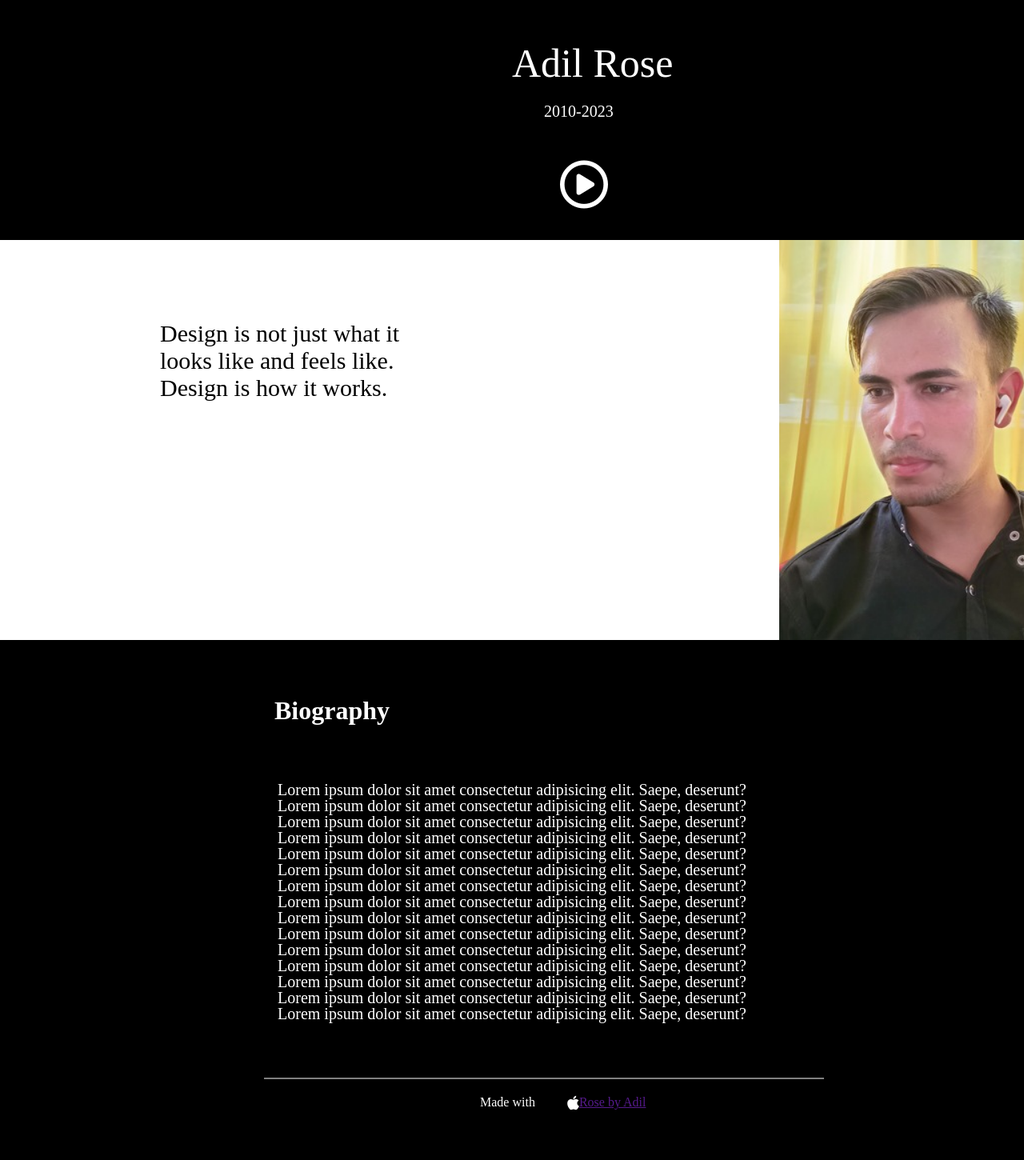
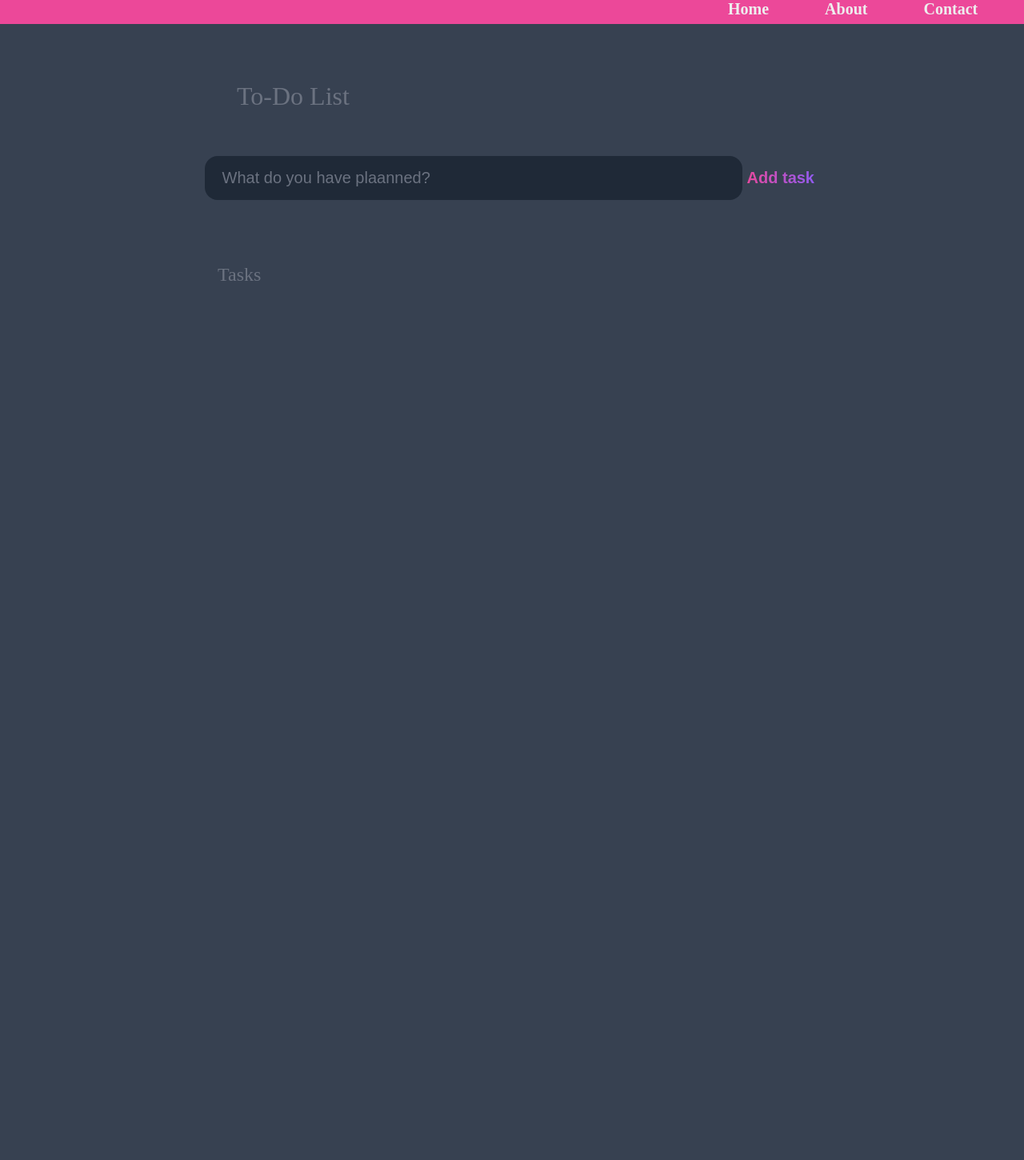
Before and after one commit to AMANULLAH023HY/OIBGRIP, a plain HTML site: page index.html in a window 1280 px wide. Shown: the top 1450 px of the page at 80% size. After the commit the page ends 800 px from the top, so only its background shows below. Drawn offline with Linux system fonts and the light colour scheme.

Commit message:
To-Do-List Level-2 Task-3
This is To-Do-List using HTML CSS and JavaScript.

```diff
--- a/index.html
+++ b/index.html
@@ -5,72 +5,57 @@
     <meta charset="UTF-8">
     <meta http-equiv="X-UA-Compatible" content="IE=edge">
     <meta name="viewport" content="width=device-width, initial-scale=1.0">
-    <title>Tribute Page</title>
+    <title>TO-DO List</title>
     <link rel="stylesheet" href="/style.css">
 </head>
 
 <body>
-    <div class="container">
-        <div class="first">
-            <div class="title">
-                <p class="name">Adil Rose</p>
-                <p class="date">2010-2023</p>
-                <span><i class="fa-sharp fa-regular fa-circle-play"></i></span>
 
+    <nav>
+        <ul>
+            <li>Home</li>
+            <li>About</li>
+            <li>Contact</li>
+            <li>Help</li>
+        </ul>
+    </nav>
+    <header>
+        <h1>To-Do List</h1>
+        <form action="" id="new-task-form">
+            <input type="text" id="new-task-input" placeholder=" What do you have plaanned?">
+            <input type="submit" id="new-task-submit" value="Add task">
+        </form>
+    </header>
+
+    <main>
+        <section class="task-list">
+            <h2>Tasks</h2>
+            <div id="tasks">
+
+                <!-- <div class="task">
+
+                    <div class="content">
+                        <input type="text" class="text" value="My shiny task" readonly>
                     </div>
-
-
-        </div>
-
-
-        <div class="second">
-            <div class="description">
-                Design is not just what it <br> looks like and feels like. <br>
-                Design is how it works.
-            </div>
-            <div class="img">
-                <img src="/rose.jpg" alt="" height="500px" width="">
+                    <div class="actions">
+                        <button class="edit">Edit</button>
+                        <button class="delete">Delete</button>
                     </div>
                 </div>
+                <div class="task">
 
-
-
-        <div class="third">
                     <div class="content">
-    <h1>Biography</h1>
-    <p>Lorem ipsum dolor sit amet consectetur adipisicing elit. Saepe, deserunt?</p>
-    <p>Lorem ipsum dolor sit amet consectetur adipisicing elit. Saepe, deserunt?</p>
-    <p>Lorem ipsum dolor sit amet consectetur adipisicing elit. Saepe, deserunt?</p>
-    <p>Lorem ipsum dolor sit amet consectetur adipisicing elit. Saepe, deserunt?</p>
-    <p>Lorem ipsum dolor sit amet consectetur adipisicing elit. Saepe, deserunt?</p>
-    <p>Lorem ipsum dolor sit amet consectetur adipisicing elit. Saepe, deserunt?</p>
-    <p>Lorem ipsum dolor sit amet consectetur adipisicing elit. Saepe, deserunt?</p>
-    <p>Lorem ipsum dolor sit amet consectetur adipisicing elit. Saepe, deserunt?</p>
-    <p>Lorem ipsum dolor sit amet consectetur adipisicing elit. Saepe, deserunt?</p>
-    <p>Lorem ipsum dolor sit amet consectetur adipisicing elit. Saepe, deserunt?</p>
-    <p>Lorem ipsum dolor sit amet consectetur adipisicing elit. Saepe, deserunt?</p>
-    <p>Lorem ipsum dolor sit amet consectetur adipisicing elit. Saepe, deserunt?</p>
-    <p>Lorem ipsum dolor sit amet consectetur adipisicing elit. Saepe, deserunt?</p>
-    <p>Lorem ipsum dolor sit amet consectetur adipisicing elit. Saepe, deserunt?</p>
-    <p>Lorem ipsum dolor sit amet consectetur adipisicing elit. Saepe, deserunt?</p>
+                        <input type="text" class="text" value="My shiny task" readonly>
                     </div>
-<div class="line"></div>
-
-<footer>
-<ul>
-    <li>Made with</li>
-    <li><i class="fa-brands fa-apple"></i></li>
-    <li><a href="">Rose by Adil</a> </li>
-</ul>
-
-</footer>
-
+                    <div class="actions">
+                        <button class="edit">Edit</button>
+                        <button class="delete">Delete</button>
                     </div>
-
+                </div> -->
             </div>
-
-    <script src="https://kit.fontawesome.com/5d7ca373df.js" crossorigin="anonymous"></script>
-
+        </section>
+    </main>
+    <script src="/script.js"></script>
 </body>
 
 </html>
--- a/script.js
+++ b/script.js
@@ -1,7 +1,75 @@
-let string = "";
-let buttons= document.querySelectorAll('.button');
-Array.from(buttons).forEach((button)=>{
-  button.addEventListener('click',(e)=>{
-    console.log(e.target);
-  })
-})
+
+window.addEventListener('load', () => {
+    const form = document.querySelector("#new-task-form");
+    const input = document.querySelector("#new-task-input");
+    const list_el = document.querySelector("#tasks");
+    form.addEventListener('submit', (e) => {
+        e.preventDefault();
+        const task = input.value;
+        if (!task) {
+            AudioListener("Please fill out the task");
+            return;
+        }
+        const task_el = document.createElement("div");
+        task_el.classList.add("task");
+        const task_content_el = document.createElement("div");
+        task_content_el.classList.add("content");
+
+
+        task_el.appendChild(task_content_el);
+
+
+        const task_input_el = document.createElement("input");
+        task_input_el.classList.add("text");
+
+        task_input_el.type = "text";
+        task_input_el.value = task;
+        task_input_el.setAttribute("readonly", "readonly");
+
+
+        task_content_el.appendChild(task_input_el);
+
+
+        const task_actions_el = document.createElement("div");
+        task_actions_el.classList.add("actions");
+
+        const task_edit_el = document.createElement("button");
+        task_edit_el.classList.add("edit");
+        task_edit_el.innerHTML = "Edit";
+
+        const task_delete_el = document.createElement("button");
+        task_delete_el.classList.add("delete");
+        task_delete_el.innerHTML = "delete";
+
+        task_actions_el.appendChild(task_edit_el);
+        task_actions_el.appendChild(task_delete_el);
+
+        task_el.appendChild(task_actions_el);
+
+
+        list_el.appendChild(task_el);
+
+        input.value = "";
+
+
+        task_edit_el.addEventListener('click', () => {
+            if (task_edit_el.innerText.toLocaleLowerCase() == "edit") {
+                task_input_el.removeAttribute("readonly");
+                task_input_el.focus();
+                task_edit_el.innerText = "Save";
+            }
+            else{
+                task_input_el.setAttribute("readonly", "readonly");
+                task_edit_el.innerText="Edit";
+            }
+
+        });
+
+        task_delete_el.addEventListener('click',()=>{
+         list_el.removeChild(task_el);
+        });
+
+    });
+
+
+});
--- a/style.css
+++ b/style.css
@@ -1,85 +1,152 @@
+:root{
+    --dark:#374151;
+    --darker:#1F2937;
+    --darkest:#111827;
+    --gray:#6B7280;
+    --light:#EEE;
+    --pink:#EC4899;
+    --purple:#8B5Cf6;
+}
 *{
-    padding: 0;
+    box-sizing: border-box;
     margin: 0;
 
 }
-.first{
-    background-color: black;
-    color: white;
-    height: 300px;
-    /* width: 100%; */
+body{
+    display: flex;
+    flex-direction: column;
+    min-height: 100vh;
+    background-color: var(--dark);
+    color: #FFF;
 }
-.first .title{
-    padding-top: 50px;
-    margin-left: 50%;
-    /* font-size: 50px; */
+nav{
+    background-color:var(--pink) ;
+    color: var(--light);
 }
-.first .title .name{
-    font-size: 50px;
-    padding-bottom: 20px;
+nav ul{
+    list-style: none;
+    display: flex;
+    margin-left: 800px;
+    height: 30px;
 }
-.first .title .date,i{
+nav ul li{
     font-size: 20px;
-    margin-left: 40px;
-    padding-bottom: 50px;
+    font-weight: bold;
+    margin-left: 70px;
 }
-.title i{
-    font-size: 60px;
-    margin-left: 60px;
+header{
+    padding: 2rem 1rem;
+    max-width: 800px;
+    width: 100%;
+    margin: 0 auto;
+}
+header h1{
+    padding: 2.5rem;
+    font-weight: 300;
+    color: var(--gray);
+    margin-bottom: 1rem;
+
+}
+#new-task-form{
+   display: flex;
+}
+input,button{
+    appearance: none;
+    border: none;
+    outline: none;
+    background-color: none;
+}
+#new-task-input{
+    flex: 1 1 0%;
+    background-color: var(--darker);
+    padding: 1rem;
+    border-radius: 1rem;
+    color: var(--light);
+    font-size: 1.25rem;
+
+}
+#new-task-input::placeholder{
+    color: var(--gray);
+}
+#new-task-submit{
+    color: var(--pink);
+    font-size: 1.25rem;
+    font-weight: 700;
+    background-image: linear-gradient(to right, var(--pink),var(--purple));
+    -webkit-background-clip:text;
+    -webkit-text-fill-color:transparent;
+    cursor: pointer;
+    transition: 0.4s;
+
+}
+#new-task-submit:hover{
+     opacity: 0.8;
+}
+#new-task-submit:active{
+    opacity: 0.6;
+}
+main{
+    flex: 1 1 0%;
+    padding: 2rem 1rem;
+    max-width: 800px;
+    width: 100%;
+    margin: 0 auto;
+}
+.task-list{
+    padding: 1rem;
+
+
+}
+.task-list h2{
+    font-size: 1.5rem;
+    font-weight: 300;
+    color: var(--gray);
+    margin-bottom: 1rem;
+}
+#tasks .task{
+    display: flex;
+    justify-content: space-between;
+    background-color: var(--darkest);
+    padding: 1rem;
+    border-radius: 1rem;
+    margin-bottom: 1rem;
+}
+#tasks .task .content .text{
+    color: var(--light);
+    background-color: var(--darkest);
+
+    font-size: 1.125rem;
+    width: 100%;
+    display: flex;
+    display: block;
+    transition: 0.4s;
+}
+#tasks .task .content .text:not(:read-only){
+    color: var(--pink);
 }
 
-.second{
-    /* background-color: rebeccapurple; */
-    display: flex;
-    height: 500px;
-    width: 1150px;
-    margin-left: 200px;
+#tasks .task button{
+    cursor: pointer;
+    margin: 0 0.5rem;
+    font-size: 1.125rem;
+    font-weight: 700;
+    text-transform: uppercase;
+    transition: 0.4s;
 }
-.second .description{
-    padding-top: 100px;
-    font-size: 30px;
+
+.task .actions button:hover{
+    opacity: 0.8;
 }
-.second .img{
-    /* padding-top: 10px; */
-    margin-left: 475px;
+.task .actions button:active{
+   opacity: 0.6;
 }
-.third{
-    background-color: black;
-    color: white;
-    height: 650px;
-    width: 100%;
+.task .actions .edit{
+    background-image: linear-gradient(to right, var(--pink),var(--purple));
+    -webkit-background-clip:text;
+    -webkit-text-fill-color:transparent;
 }
-.third h1{
-    margin-right: 450px;
-    padding-top: 70px;
-    padding-bottom: 70px;
-}
-.third .content{
-    text-align: center;
+.task .actions .delete{
+    color: crimson;
+    background-color: var(--darkest);
 
 }
-.third .content p{
-    /* size: 20px; */
-    font-size: 20px;
-    line-height: 20px;
-}
-.third .line{
-
-    height: 2px;
-    width: 700px;
-    background-color: gray;
-    margin-left: 330px;
-    margin-top: 70px;
-
-}
-
-footer ul{
-    padding-top: 20px;
-    /* text-align: center; */
-    display: flex;
-    list-style: none;
-    margin-left: 600px;
-}
-footer ul li {
-    text-align: center;
-}
```
Lines whose indentation alone changed are shown as unchanged.
